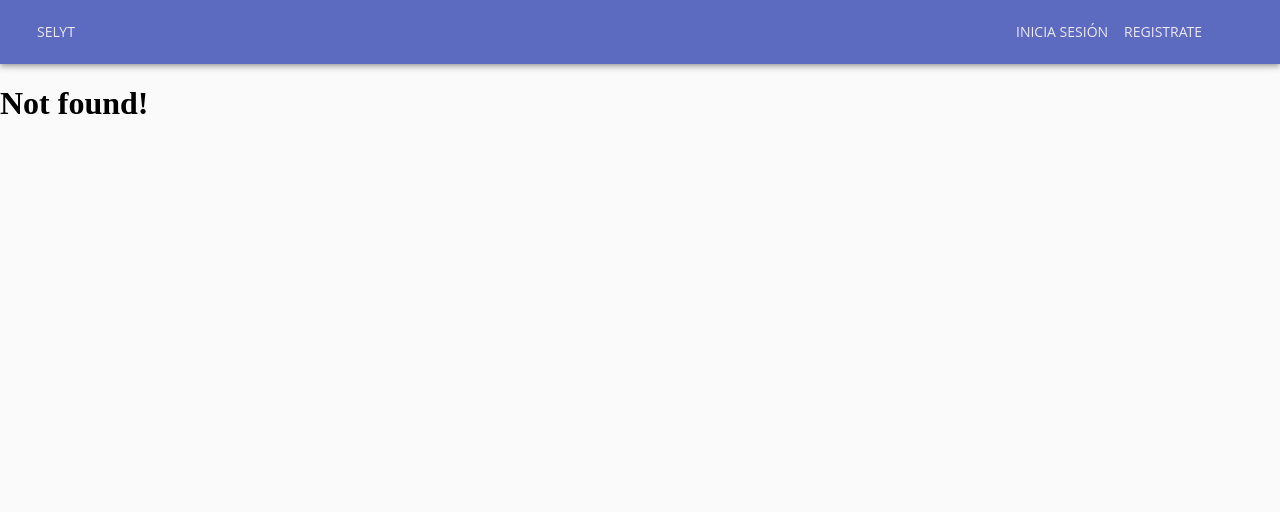
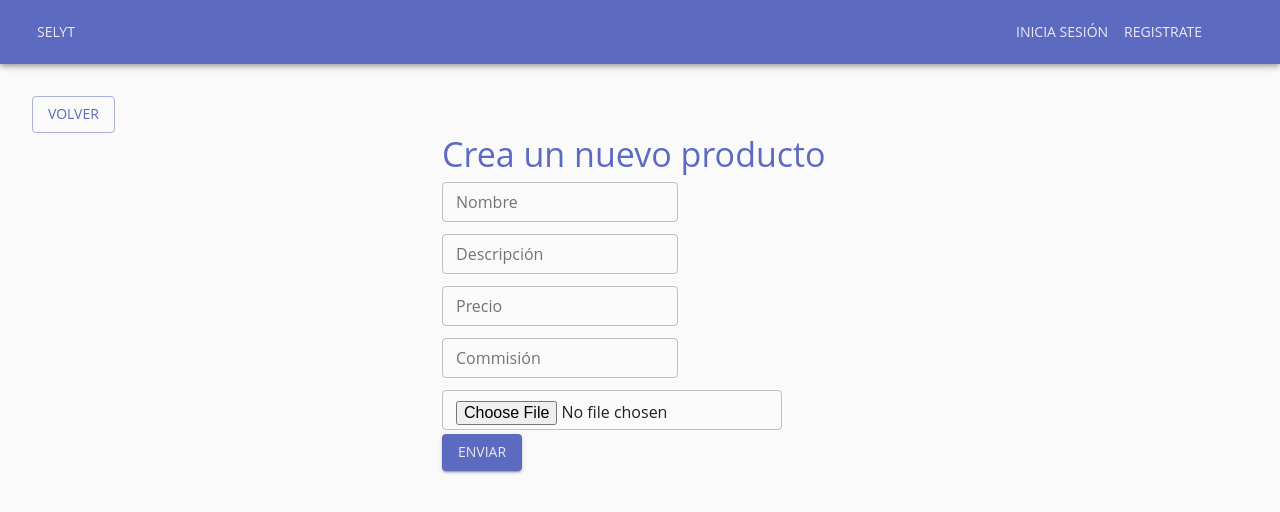
Before and after one commit to danifuenmayor/frontend-practice, a React (Create React App) app: page /1/create-product in a window 1280 px wide. Before the commit this address had no page. Shown: the top 512 px of the page. Built offline with nearby package versions, Linux system fonts and the light colour scheme.

Commit message:
feat(admin can now create a product): admin can create a product from the products by brand view

```diff
--- a/src/components/App/App.tsx
+++ b/src/components/App/App.tsx
@@ -14,6 +14,7 @@ import SalesChart from "../SalesChart/SalesChart";
 import EditProduct from "../EditProduct/EditProduct";
 import Register from "../Register/Register";
 import Sales from "../Sales/Sales";
+import CreateProduct from "../CreateProduct/CreateProduct";
 
 const App = () => {
   return (
@@ -26,9 +27,9 @@ const App = () => {
         <Route path="/user-profile" component={UserProfile} />
         <Route path="/edit-profile" component={EditProfile} />
         <Route exact path={"/brands/:brandId/products"} component={Products} />
+        <Route path={"/:brandId/create-product"} component={CreateProduct} />
         <Route exact path={"/products/:id"} component={EditProduct} />
         <Route exact path={"/brands"} component={BrandsHome} />
-        <Route exact path={"/brands/:brandId/products"} component={Products} />
         <Route exact path={"/admin-login"} component={AdminLogin} />
         <Route exact path={"/admin-profile"} component={AdminProfile} />
         <Route exact path={"/show-users"} component={UserList} />
--- a/src/components/Brands/BrandsHome.tsx
+++ b/src/components/Brands/BrandsHome.tsx
@@ -27,12 +27,17 @@ const BrandsHome = (props: any) => {
   return (
     <>
       <div className="brands">
-        <Typography variant="h2">Brands</Typography>
+        <Box m={5}>
+          <Typography variant="h2" align="center" color="secondary">
+            Brands
+          </Typography>
+        </Box>
+
         <div>
           <Brands brands={brandsState} />
         </div>
         <br />
-        <Box mt={5}>
+        <Box m={5}>
           <Button
             variant="outlined"
             onClick={() => history.push("/user-profile")}
--- /dev/null
+++ b/src/components/CreateProduct/CreateProduct.tsx
@@ -0,0 +1,68 @@
+import React from "react";
+import { useDispatch } from "react-redux";
+import { Container, Button, Typography, Box } from "@material-ui/core";
+import { EDIT_PROFILE } from "../../reducers/user/types";
+import { useHistory, useParams } from "react-router-dom";
+import { Formik, Form } from "formik";
+import CreateProductSchema from "./CreateProductSchema";
+import TextInput from "../TextInput/TextInput";
+import { CREATE_PRODUCT } from "../../reducers/products/types";
+
+const CreateProduct = (props: any) => {
+  const { brandId } = useParams();
+  const history = useHistory();
+  const dispatch = useDispatch();
+
+  const handleSubmit = (values: any) => {
+    dispatch({
+      type: CREATE_PRODUCT,
+      payload: {
+        ...values,
+        brandId: brandId,
+      },
+    });
+    setTimeout(() => {
+      history.push(`/brands${brandId}`);
+    }, 7000);
+  };
+  return (
+    <>
+      <Box m={4}>
+        <Button
+          variant="outlined"
+          onClick={() => history.goBack()}
+          color="secondary"
+        >
+          Volver
+        </Button>
+        <Container maxWidth="xs">
+          <Formik
+            initialValues={{ name: "", lastName: "", email: "" }}
+            validationSchema={CreateProductSchema}
+            onSubmit={(values) => {
+              handleSubmit(values);
+            }}
+          >
+            {(props) => (
+              <Form>
+                <Typography color="secondary" variant="h4">
+                  Crea un nuevo producto
+                </Typography>
+                <TextInput label="Nombre" name="name" type="text" />
+                <TextInput label="Descripción" name="description" type="text" />
+                <TextInput label="Precio" name="price" type="number" />
+                <TextInput label="Commisión" name="commission" type="number" />
+                <TextInput name="image" type="file" />
+                <br />
+                <Button type="submit" variant="contained" color="secondary">
+                  {props.isSubmitting ? "Enviando.." : "Enviar"}
+                </Button>
+              </Form>
+            )}
+          </Formik>
+        </Container>
+      </Box>
+    </>
+  );
+};
+export default CreateProduct;
--- /dev/null
+++ b/src/components/CreateProduct/CreateProductSchema.tsx
@@ -0,0 +1,16 @@
+import * as Yup from "yup";
+
+const CreateProductSchema = Yup.object().shape({
+  name: Yup.string()
+    .min(3, "Deben ser al menos 3 caracteres")
+    .max(20, "Deben ser menos de 20 caracteres")
+    .required("Este campo es obligatorio"),
+  description: Yup.string()
+    .min(12, "Deben ser al menos 12 caracteres")
+    .max(40, "Deben ser menos de 40 caracteress")
+    .required("Este campo es obligatorio"),
+  price: Yup.number().required("Este campo es obligatorio"),
+  commission: Yup.number().required("Este campo es obligatorio"),
+  image: Yup.mixed().required("La imagen es obligatoria"),
+});
+export default CreateProductSchema;
--- a/src/components/EditProduct/EditProduct.tsx
+++ b/src/components/EditProduct/EditProduct.tsx
@@ -44,7 +44,6 @@ function capitalizeFirstLetter(string: any) {
 }
 
 const EditProduct = (props: any) => {
-  const location = useLocation();
   const history = useHistory();
   const [open, setOpen] = React.useState(false);
   const { id } = useParams();
@@ -79,7 +78,9 @@ const EditProduct = (props: any) => {
       },
     });
     setOpen(false);
-    window.location.reload();
+    setTimeout(() => {
+      window.location.reload();
+    }, 7000);
   };
 
   useEffect(() => {
--- a/src/components/Products/products.tsx
+++ b/src/components/Products/products.tsx
@@ -11,17 +11,37 @@ const Products = (props: any) => {
   const history = useHistory();
   const { brandId } = useParams();
   const dispatch = useDispatch();
+  const user = useSelector((state: RootState) => state.user);
   const products = useSelector((state: RootState) => state.products.products);
+
   useEffect(() => {
     dispatch({
       type: GET_PRODUCTS,
     });
   }, [dispatch]);
+
   return (
     <>
       <Box m={5}>
-        <Button onClick={() => history.push("/brands")}>Volver</Button>
+        <Button
+          variant="outlined"
+          color="primary"
+          onClick={() => history.push("/brands")}
+        >
+          Volver
+        </Button>
       </Box>
+      {user && user.role === "admin" && (
+        <Box ml={120}>
+          <Button
+            variant="outlined"
+            color="primary"
+            onClick={() => history.push(`/${brandId}/create-product`)}
+          >
+            Crear nuevo producto
+          </Button>
+        </Box>
+      )}
       <Grid container>
         {Array.isArray(products) &&
           products
--- a/src/reducers/products/actions.ts
+++ b/src/reducers/products/actions.ts
@@ -95,14 +95,16 @@ export function editProductFail(error: string): EditProductFailAction {
   };
 }
 
-export function createProduct(newProduct: string): CreateProductAction {
+export function createProduct(
+  newProduct: PayloadEditProduct
+): CreateProductAction {
   return {
     type: CREATE_PRODUCT,
     payload: newProduct,
   };
 }
 export function createProductSuccess(
-  newProduct: PayloadProducts
+  newProduct: PayloadEditProduct
 ): CreateProductSuccessAction {
   return {
     type: CREATE_PRODUCT_SUCCESS,
--- a/src/reducers/products/index.ts
+++ b/src/reducers/products/index.ts
@@ -15,6 +15,7 @@ import {
   EDIT_PRODUCT_SUCCESS,
   CREATE_PRODUCT,
   CREATE_PRODUCT_FAIL,
+  CREATE_PRODUCT_SUCCESS,
 } from "./types";
 
 const initialStateProducts: ProductState = {
@@ -118,24 +119,34 @@ export const ProductReducer = (
           commission: action.payload.commission,
         },
       };
+    case CREATE_PRODUCT:
+      return {
+        ...state,
+        newProduct: {
+          loading: true,
+        },
+      };
 
-    case CREATE_PRODUCT:
-      return state;
+    case CREATE_PRODUCT_FAIL:
+      return {
+        ...state,
+        newProduct: {
+          error: action.payload,
+        },
+      };
 
-    // case CREATE_PRODUCT_FAIL:
-    //   return {
-    //     ...state,
-    //     error: action.payload,
-    //     }
-    //   };
+    case CREATE_PRODUCT_SUCCESS:
+      return {
+        ...state,
+        newProduct: {
+          success: true,
+          name: action.payload.name,
+          price: action.payload.price,
+          description: action.payload.description,
+          commission: action.payload.commission,
+        },
+      };
 
-    // case CREATE_PRODUCT_SUCCESS:
-    //   return {
-    //     ...state,
-    //     editedProduct: {
-    //       success: true,
-    //     },
-    //   };
     default:
       return state;
   }
--- a/src/reducers/products/types.ts
+++ b/src/reducers/products/types.ts
@@ -8,7 +8,9 @@ export interface PayloadEditProduct {
   description: string;
   price: number;
   commission: number;
+  image: string;
   id?: string;
+  brandId?: string;
 }
 export interface ProductApi {
   name: string;
@@ -31,6 +33,15 @@ export interface ProductState {
     success?: boolean;
   };
   editedProduct?: {
+    name?: string;
+    price?: number;
+    description?: string;
+    commission?: number;
+    loading?: boolean;
+    error?: string;
+    success?: boolean;
+  };
+  newProduct?: {
     name?: string;
     price?: number;
     description?: string;
@@ -119,11 +130,11 @@ export interface EditProductFailAction {
 //Create one product
 export interface CreateProductAction {
   type: typeof CREATE_PRODUCT;
-  payload: string;
+  payload: PayloadEditProduct;
 }
 export interface CreateProductSuccessAction {
   type: typeof CREATE_PRODUCT_SUCCESS;
-  payload: PayloadProducts;
+  payload: PayloadEditProduct;
 }
 export interface CreateProductFailAction {
   type: typeof CREATE_PRODUCT_FAIL;
--- a/src/sagas/products.ts
+++ b/src/sagas/products.ts
@@ -25,6 +25,12 @@ import {
   EDIT_PRODUCT_SUCCESS,
   EDIT_PRODUCT_FAIL,
   EditProductFailAction,
+  CREATE_PRODUCT,
+  CreateProductAction,
+  CreateProductSuccessAction,
+  CreateProductFailAction,
+  CREATE_PRODUCT_SUCCESS,
+  CREATE_PRODUCT_FAIL,
 } from "../reducers/products/types";
 
 const urlServer = "http://localhost:3000/";
@@ -93,8 +99,6 @@ function* editProduct() {
     try {
       const { payload } = action;
 
-      console.log(payload);
-
       const response = yield call(
         axios.put,
         `${urlServer}products/${payload.id}`,
@@ -123,9 +127,45 @@ function* editProduct() {
     }
   });
 }
+function* createProduct() {
+  yield takeLatest(CREATE_PRODUCT, function* (action: CreateProductAction) {
+    try {
+      const { payload } = action;
+
+      const response = yield call(
+        axios.post,
+        `${urlServer}products/`,
+        {
+          name: payload.name,
+          description: payload.description,
+          price: payload.price,
+          commission: payload.commission,
+          image: payload.image,
+          brandId: payload.brandId,
+        },
+        {
+          headers: {
+            Authorization: `Bearer ${localStorage.getItem("accessToken")}`,
+          },
+        }
+      );
+
+      yield put<CreateProductSuccessAction>({
+        type: CREATE_PRODUCT_SUCCESS,
+        payload: response.data,
+      });
+    } catch (err) {
+      yield put<CreateProductFailAction>({
+        type: CREATE_PRODUCT_FAIL,
+        payload: err.message,
+      });
+    }
+  });
+}
 export default function* saga() {
   yield fork(getProducts);
   yield fork(getProduct);
   yield fork(deleteProduct);
   yield fork(editProduct);
+  yield fork(createProduct);
 }
```
